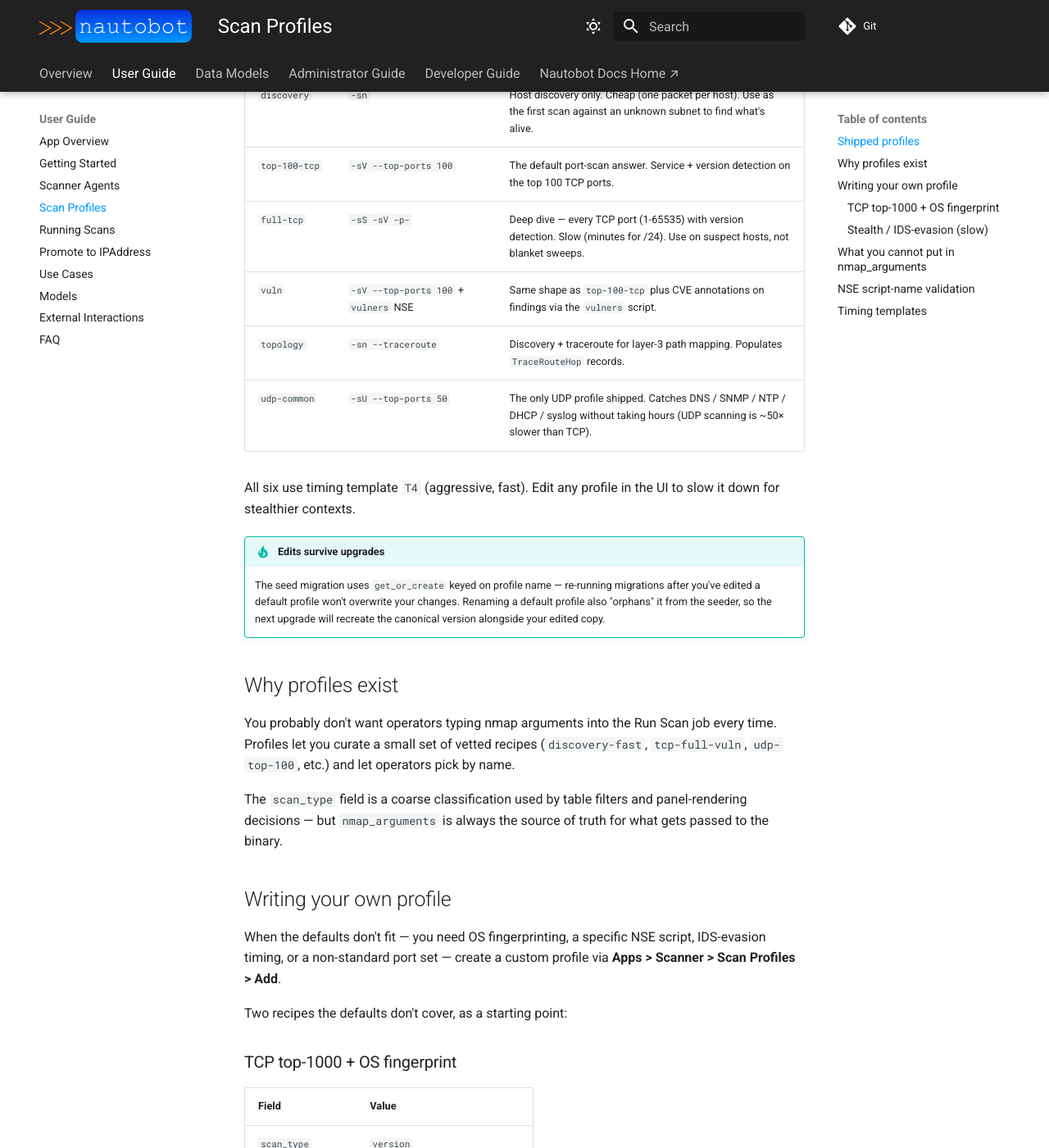
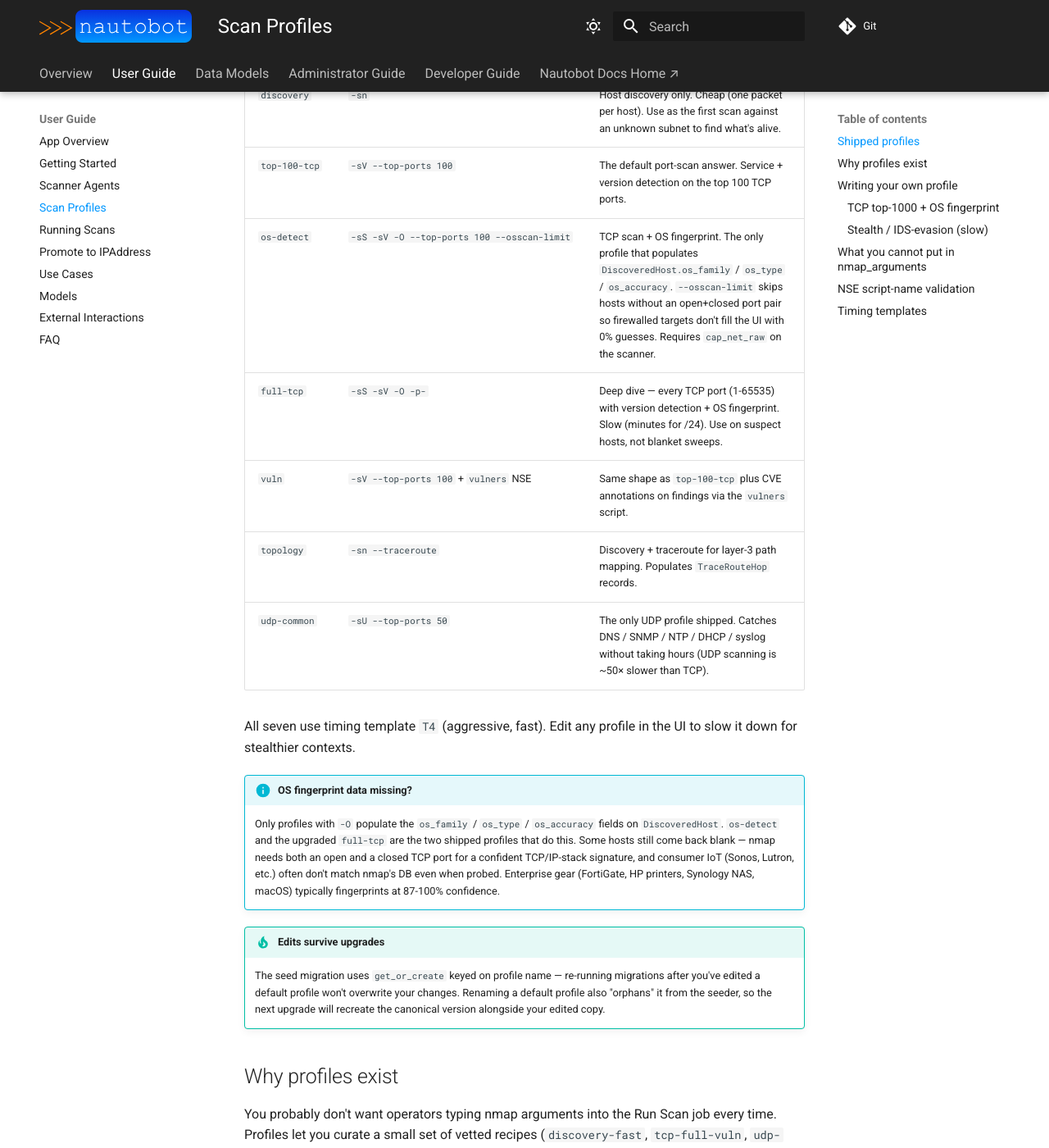
Before and after one commit to rsp2k/nautobot-app-scanner, an MkDocs documentation site: the page built from docs/user/scan_profiles.md, in a window 1280 px wide and 1400 px high, scrolled down 915 px. Shown: the whole window at 82% size. Built offline with MkDocs 1.6.1 and Material for MkDocs 9.7.7, drawn with Linux system fonts in a browser that asks for light colours; some of the changed text lies outside the part shown.

Commit message:
Document os-detect profile + full-tcp upgrade + Vulnerabilities panel
eea7ae9 added a new os-detect ScanProfile and upgraded full-tcp to
include -O, along with a Vulnerabilities panel on DiscoveredHost
detail (table_filter walks discovered_port__discovered_host to avoid
denormalizing a host FK onto VulnerabilityFinding).

- scan_profiles.md: catalog table now lists seven profiles instead
  of six (os-detect added), full-tcp's args updated to -sS -sV -O -p-.
  New admonition explaining why some hosts come back without OS data
  (nmap needs open+closed port pair; consumer IoT often doesn't match
  signature DB) — saves operators the "is it broken?" debug cycle.

- models/discoveredhost.md: relationships table gains the
  ports.vulnerabilities two-hop entry so readers understand how the
  Vulnerabilities panel resolves findings without a direct FK.

```diff
--- a/docs/user/scan_profiles.md
+++ b/docs/user/scan_profiles.md
@@ -11,7 +11,7 @@
 
 ## Shipped profiles
 
-Six profiles ship by default — seeded by a data migration the first
+Seven profiles ship by default — seeded by data migrations the first
 time you `nautobot-server migrate` after install. Most operators won't
 need to write their own; pick the closest fit and dispatch.
 
@@ -19,13 +19,24 @@
 |---|---|---|
 | `discovery` | `-sn` | Host discovery only. Cheap (one packet per host). Use as the first scan against an unknown subnet to find what's alive. |
 | `top-100-tcp` | `-sV --top-ports 100` | The default port-scan answer. Service + version detection on the top 100 TCP ports. |
-| `full-tcp` | `-sS -sV -p-` | Deep dive — every TCP port (1-65535) with version detection. Slow (minutes for /24). Use on suspect hosts, not blanket sweeps. |
+| `os-detect` | `-sS -sV -O --top-ports 100 --osscan-limit` | TCP scan + OS fingerprint. The only profile that populates `DiscoveredHost.os_family` / `os_type` / `os_accuracy`. `--osscan-limit` skips hosts without an open+closed port pair so firewalled targets don't fill the UI with 0% guesses. Requires `cap_net_raw` on the scanner. |
+| `full-tcp` | `-sS -sV -O -p-` | Deep dive — every TCP port (1-65535) with version detection + OS fingerprint. Slow (minutes for /24). Use on suspect hosts, not blanket sweeps. |
 | `vuln` | `-sV --top-ports 100` + `vulners` NSE | Same shape as `top-100-tcp` plus CVE annotations on findings via the `vulners` script. |
 | `topology` | `-sn --traceroute` | Discovery + traceroute for layer-3 path mapping. Populates `TraceRouteHop` records. |
 | `udp-common` | `-sU --top-ports 50` | The only UDP profile shipped. Catches DNS / SNMP / NTP / DHCP / syslog without taking hours (UDP scanning is ~50× slower than TCP). |
 
-All six use timing template `T4` (aggressive, fast). Edit any profile
+All seven use timing template `T4` (aggressive, fast). Edit any profile
 in the UI to slow it down for stealthier contexts.
+
+!!! info "OS fingerprint data missing?"
+    Only profiles with `-O` populate the `os_family` / `os_type` /
+    `os_accuracy` fields on `DiscoveredHost`. `os-detect` and the
+    upgraded `full-tcp` are the two shipped profiles that do this.
+    Some hosts still come back blank — nmap needs both an open and a
+    closed TCP port for a confident TCP/IP-stack signature, and
+    consumer IoT (Sonos, Lutron, etc.) often don't match nmap's DB
+    even when probed. Enterprise gear (FortiGate, HP printers,
+    Synology NAS, macOS) typically fingerprints at 87-100% confidence.
 
 !!! tip "Edits survive upgrades"
     The seed migration uses `get_or_create` keyed on profile name —
```
Also changed, not shown: docs/models/discoveredhost.md (+1 -0 lines).
